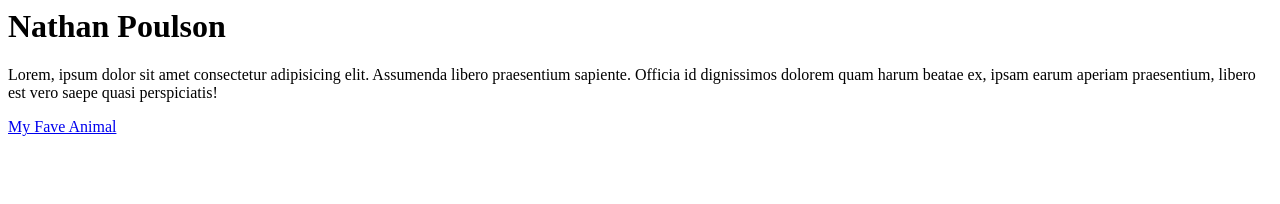
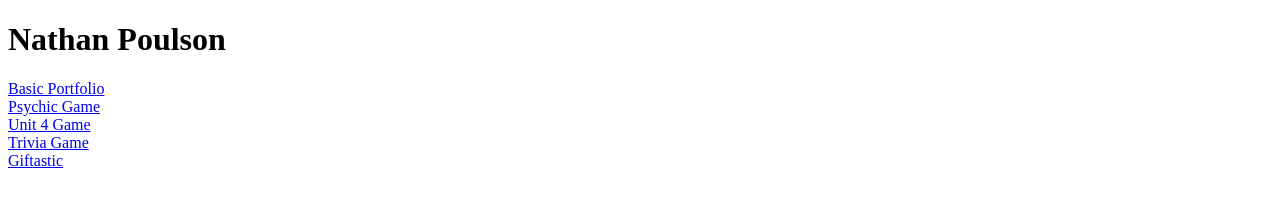
Before and after one commit to Pounat/Pounat.github.io, a plain HTML site: page index.html in a window 1280 px wide. Drawn offline with Linux system fonts and the light colour scheme.

Commit message:
Added links to other projects

```diff
--- a/index.html
+++ b/index.html
@@ -1,3 +1,18 @@
-<h1>Nathan Poulson</h1>
-<p>Lorem, ipsum dolor sit amet consectetur adipisicing elit. Assumenda libero praesentium sapiente. Officia id dignissimos dolorem quam harum beatae ex, ipsam earum aperiam praesentium, libero est vero saepe quasi perspiciatis!</p>
-<a href="pounat.github.io/turbo-potato">My Fave Animal</a>
+<!DOCTYPE html>
+<html>
+    <head>
+        <title>Nathan Poulson</title>
+    </head>
+    <body>
+        <h1>Nathan Poulson</h1>
+        <a href="pounat.github.io/basic-portfolio">Basic Portfolio</a>
+        <br>
+        <a href="pounat.github.io/psychic-game">Psychic Game</a>
+        <br>
+        <a href="pounat.github.io/unit-4-game">Unit 4 Game</a>
+        <br>
+        <a href="pounat.github.io/triviagame">Trivia Game</a>
+        <br>
+        <a href="pounat.github.io/giftastic">Giftastic</a>
+    </body>
+</html>
```
